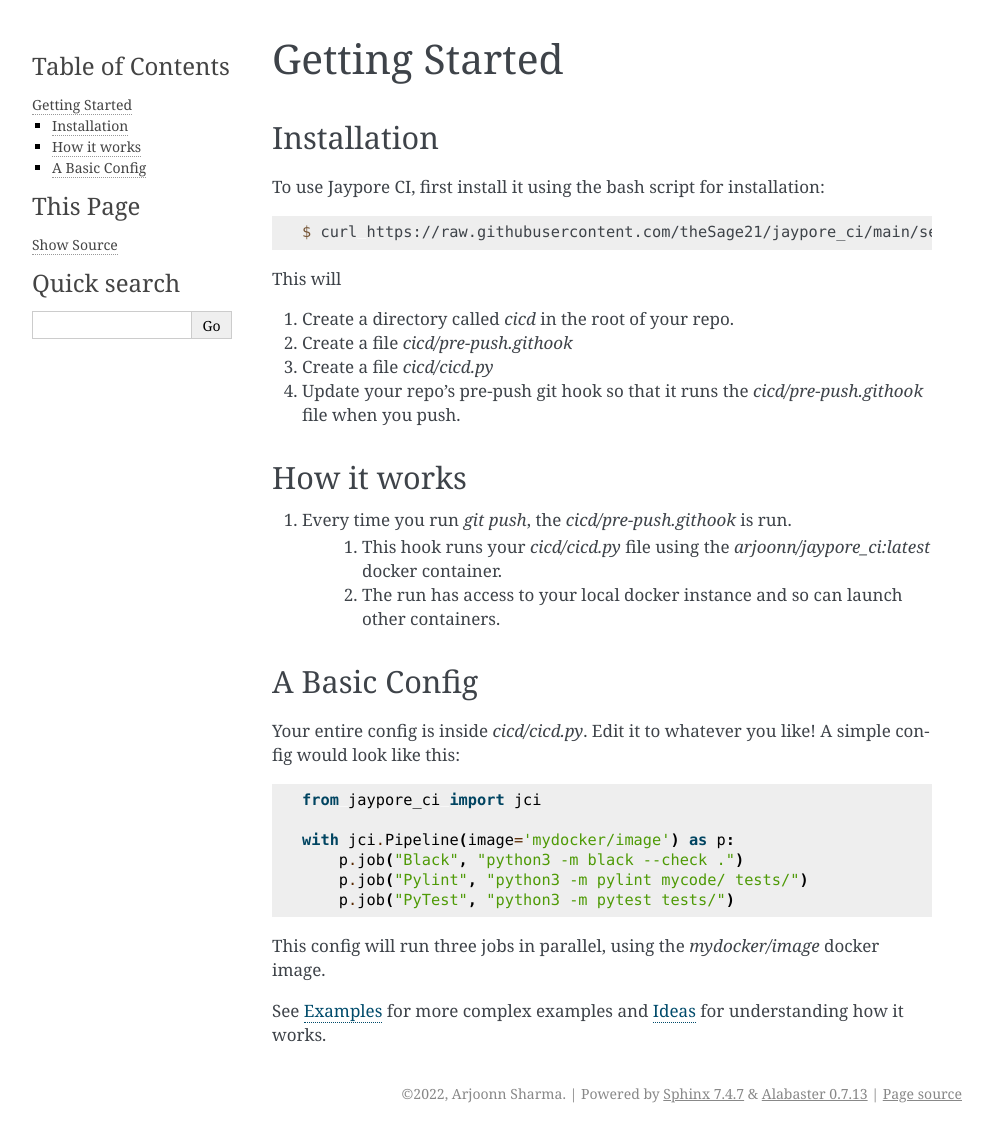
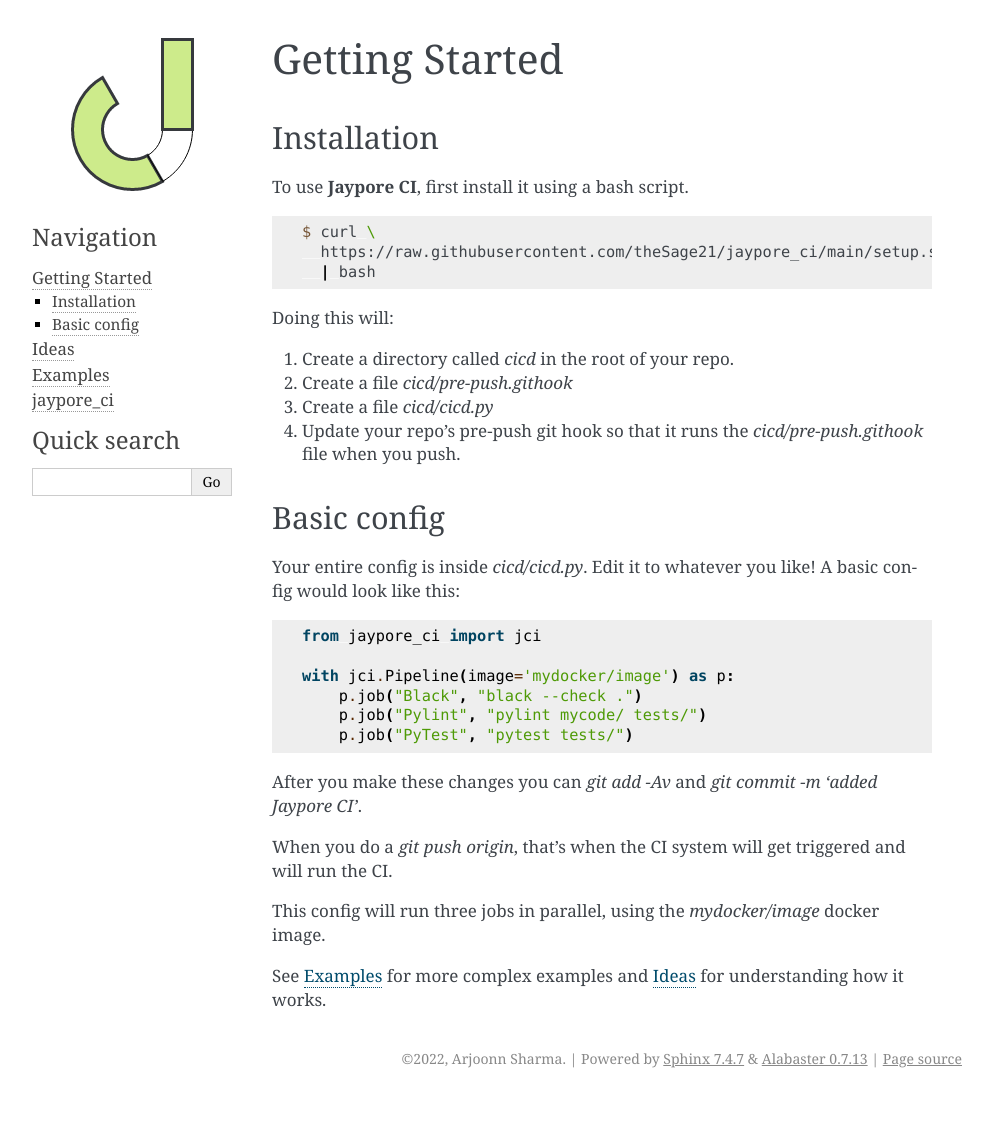
Before and after one commit to theSage21/jaypore_ci, a Sphinx documentation site: the page built from docs/source/getting_started.rst, in a window 1280 px wide. Shown: the whole page, without its empty margins (148-1141 px from the left). Built offline with Sphinx 7.4.7, drawn with Linux system fonts in a browser that asks for light colours; after the commit the page ends 1098 px from its top, so only the background shows below that.

```diff
--- a/docs/source/conf.py
+++ b/docs/source/conf.py
@@ -22,5 +22,17 @@ exclude_patterns = []
 # -- Options for HTML output -------------------------------------------------
 # https://www.sphinx-doc.org/en/master/usage/configuration.html#options-for-html-output
 
+html_sidebars = {
+    "**": [
+        "about.html",
+        "navigation.html",
+        "relations.html",
+        "searchbox.html",
+        "donate.html",
+    ]
+}
 html_theme = "alabaster"
 html_static_path = ["_static"]
+html_theme_options = {
+    "logo": "logo.png",
+}
--- a/docs/source/examples.rst
+++ b/docs/source/examples.rst
@@ -23,7 +23,6 @@ You can cache your environment dependencies in docker easily.
 
 Complex dependencies between jobs
 ---------------------------------
-
 
 - A pipeline can have stages.
 - Stages are executed one after the other.
--- a/docs/source/getting_started.rst
+++ b/docs/source/getting_started.rst
@@ -5,14 +5,16 @@ Installation
 ------------
 
 
-To use Jaypore CI, first install it using the bash script for installation:
+To use **Jaypore CI**, first install it using a bash script.
 
 .. code-block:: console
 
-   $ curl https://raw.githubusercontent.com/theSage21/jaypore_ci/main/setup.sh | bash
+   $ curl \
+     https://raw.githubusercontent.com/theSage21/jaypore_ci/main/setup.sh \
+     | bash
 
 
-This will
+Doing this will:
 
 1. Create a directory called `cicd` in the root of your repo.
 2. Create a file `cicd/pre-push.githook`
@@ -20,28 +22,24 @@ This will
 4. Update your repo's pre-push git hook so that it runs the `cicd/pre-push.githook` file when you push.
 
 
-How it works
+Basic config
 ------------
 
-1. Every time you run `git push`, the `cicd/pre-push.githook` is run.
-    1. This hook runs your `cicd/cicd.py` file using the `arjoonn/jaypore_ci:latest` docker container.
-    2. The run has access to your local docker instance and so can launch other containers.
-
-
-A Basic Config
---------------
-
-Your entire config is inside `cicd/cicd.py`. Edit it to whatever you like! A simple config would look like this:
+Your entire config is inside `cicd/cicd.py`. Edit it to whatever you like! A basic config would look like this:
 
 .. code-block:: python
 
     from jaypore_ci import jci
 
     with jci.Pipeline(image='mydocker/image') as p:
-        p.job("Black", "python3 -m black --check .")
-        p.job("Pylint", "python3 -m pylint mycode/ tests/")
-        p.job("PyTest", "python3 -m pytest tests/")
+        p.job("Black", "black --check .")
+        p.job("Pylint", "pylint mycode/ tests/")
+        p.job("PyTest", "pytest tests/")
 
+
+After you make these changes you can `git add -Av` and `git commit -m 'added Jaypore CI'`.
+
+When you do a `git push origin`, that's when the CI system will get triggered and will run the CI.
 
 This config will run three jobs in parallel, using the `mydocker/image` docker image.
 
```
Also changed, not shown: README.md (+1 -0 lines), docs/source/ideas.rst (+21 -1 lines), docs/source/index.rst (+15 -5 lines), docs/source/_static/logo.png (added), docs/source/example.png (deleted), 12 other files.
